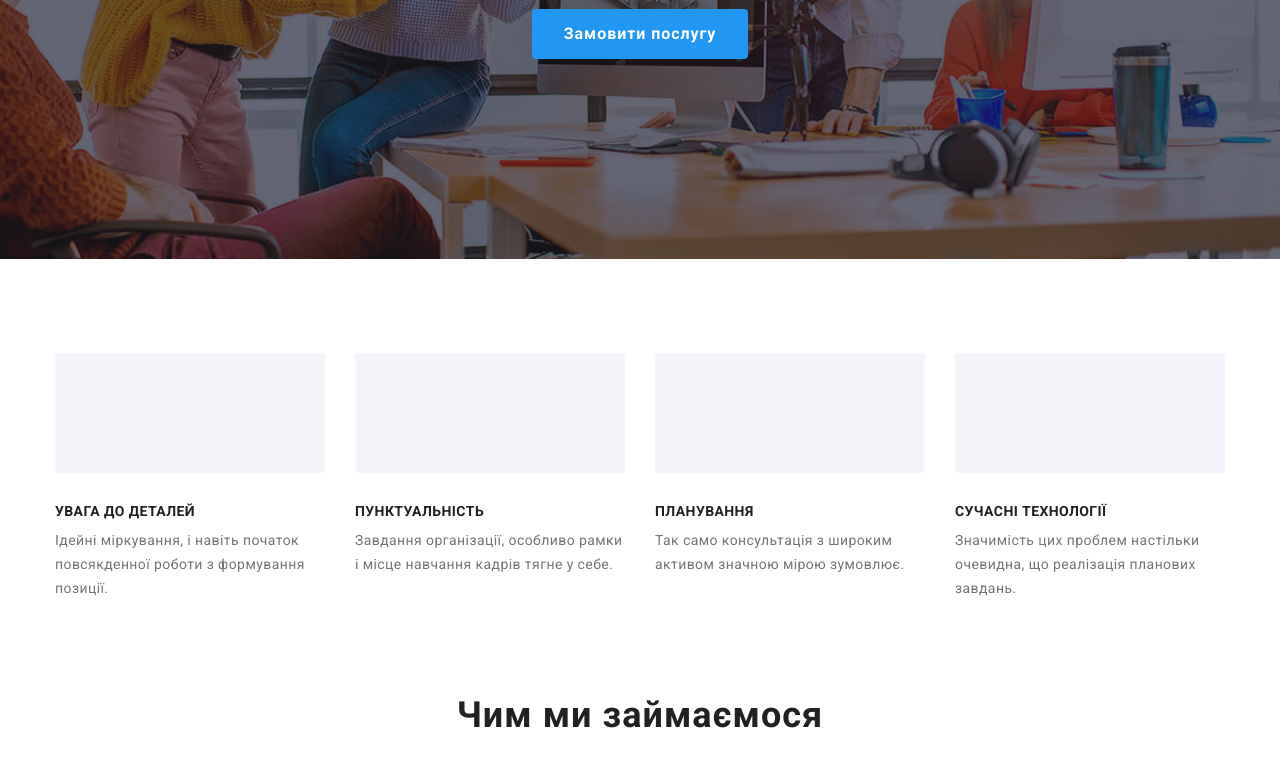
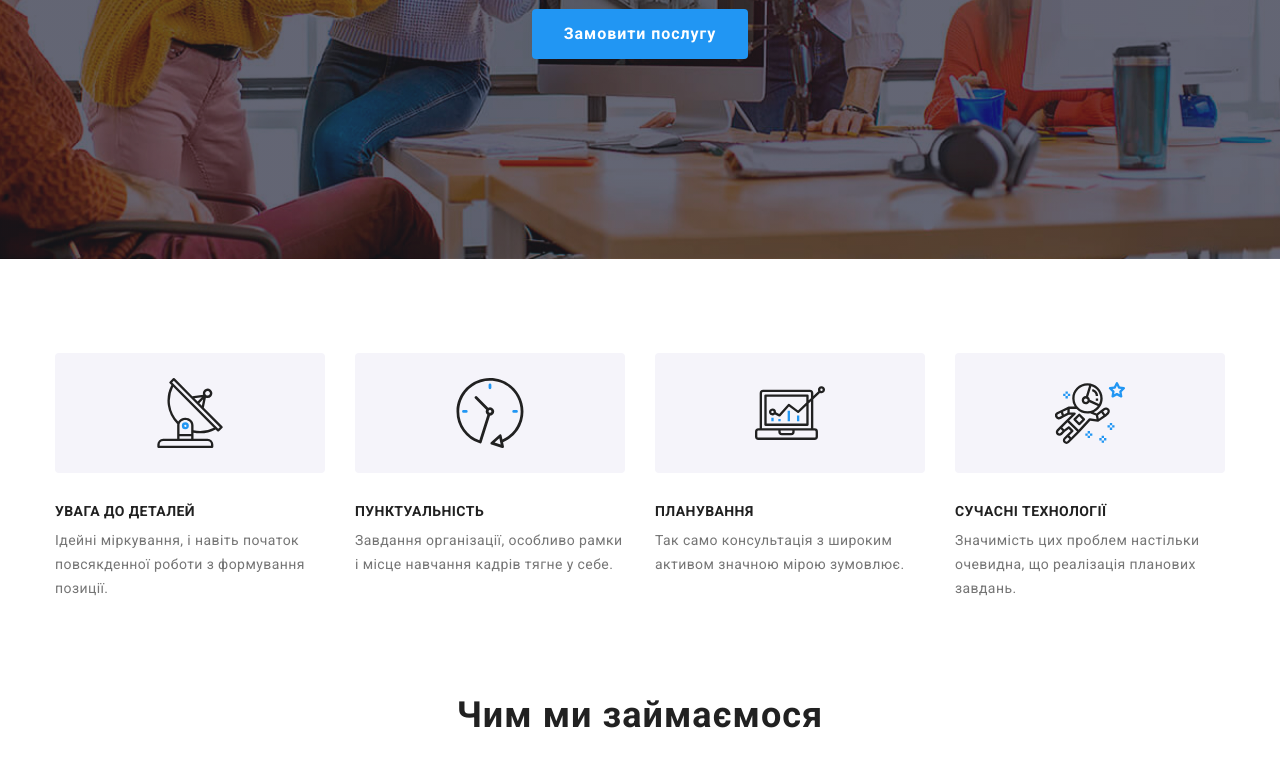
Before and after one commit to TarasDer/goit-markup-hw-04, a plain HTML site: page index.html in a window 1280 px wide. Shown: the part 422-1205 px from the top of the page. Drawn offline with nearby package versions, Linux system fonts and the light colour scheme.

Commit message:
Замінює іконки в секції особливості

```diff
--- a/css/styles.css
+++ b/css/styles.css
@@ -234,9 +234,10 @@ header .container {
   width: 270px;
 }
 
-.feature-block::before {
-  display: block;
-  content: "";
+.feature-logo {
+  display: flex;
+  justify-content: center;
+  align-items: center;
   height: 120px;
   background-color: var(--last-section-color);
   border-radius: 4px;
@@ -245,20 +246,10 @@ header .container {
   background-position: center;
 }
 
-.icon-antenna::before {
-  background-image: url(../images/icons/antenna.svg);
-}
-
-.icon-clock::before {
-  background-image: url(../images/icons/clock.svg);
-}
-
-.icon-diagram::before {
-  background-image: url(../images/icons/diagram.svg);
-}
-
-.icon-astronaut::before {
-  background-image: url(../images/icons/astronaut.svg);
+.feature-item-logo {
+  display: flex;
+  justify-content: center;
+  align-items: center;
 }
 
 .feature {
@@ -272,6 +263,8 @@ header .container {
   line-height: 1.71;
   letter-spacing: 0.03em;
 }
+
+/* ---------Examples-------- */
 
 .section-title {
   font-size: 36px;
@@ -558,7 +551,7 @@ footer .logo-second {
   width: 370px;
 }
 
-.card:hover {
+.works .card:hover {
   box-shadow: 1px 4px 6px rgba(0, 0, 0, 0.16), 0px 4px 4px rgba(0, 0, 0, 0.06),
     0px 1px 1px rgba(0, 0, 0, 0.12);
 }
--- a/index.html
+++ b/index.html
@@ -62,27 +62,47 @@
         <div class="container">
           <h2 class="visually-hidden">Особливості</h2>
           <ul class="list feature">
-            <li class="feature-block icon-antenna">
+            <li class="feature-block">
+              <div class="feature-logo">
+                <svg class="feature-item-logo" width="70" height="70">
+                  <use href="./images/icons.svg#icon-antenna"></use>
+                </svg>
+              </div>
               <h3 class="feature-title">Увага до деталей</h3>
               <p class="description">
                 Ідейні міркування, і навіть початок повсякденної роботи з
                 формування позиції.
               </p>
             </li>
-            <li class="feature-block icon-clock">
+            <li class="feature-block">
+              <div class="feature-logo">
+                <svg class="feature-item-logo" width="70" height="70">
+                  <use href="./images/icons.svg#icon-clock"></use>
+                </svg>
+              </div>
               <h3 class="feature-title">Пунктуальність</h3>
               <p class="description">
                 Завдання організації, особливо рамки і місце навчання кадрів
                 тягне у себе.
               </p>
             </li>
-            <li class="feature-block icon-diagram">
+            <li class="feature-block">
+              <div class="feature-logo">
+                <svg class="feature-item-logo" width="70" height="70">
+                  <use href="./images/icons.svg#icon-diagram"></use>
+                </svg>
+              </div>
               <h3 class="feature-title">Планування</h3>
               <p class="description">
                 Так само консультація з широким активом значною мірою зумовлює.
               </p>
             </li>
-            <li class="feature-block icon-astronaut">
+            <li class="feature-block">
+              <div class="feature-logo">
+                <svg class="feature-item-logo" width="70" height="70">
+                  <use href="./images/icons.svg#icon-astronaut"></use>
+                </svg>
+              </div>
               <h3 class="feature-title">Сучасні технології</h3>
               <p class="description">
                 Значимість цих проблем настільки очевидна, що реалізація
```
